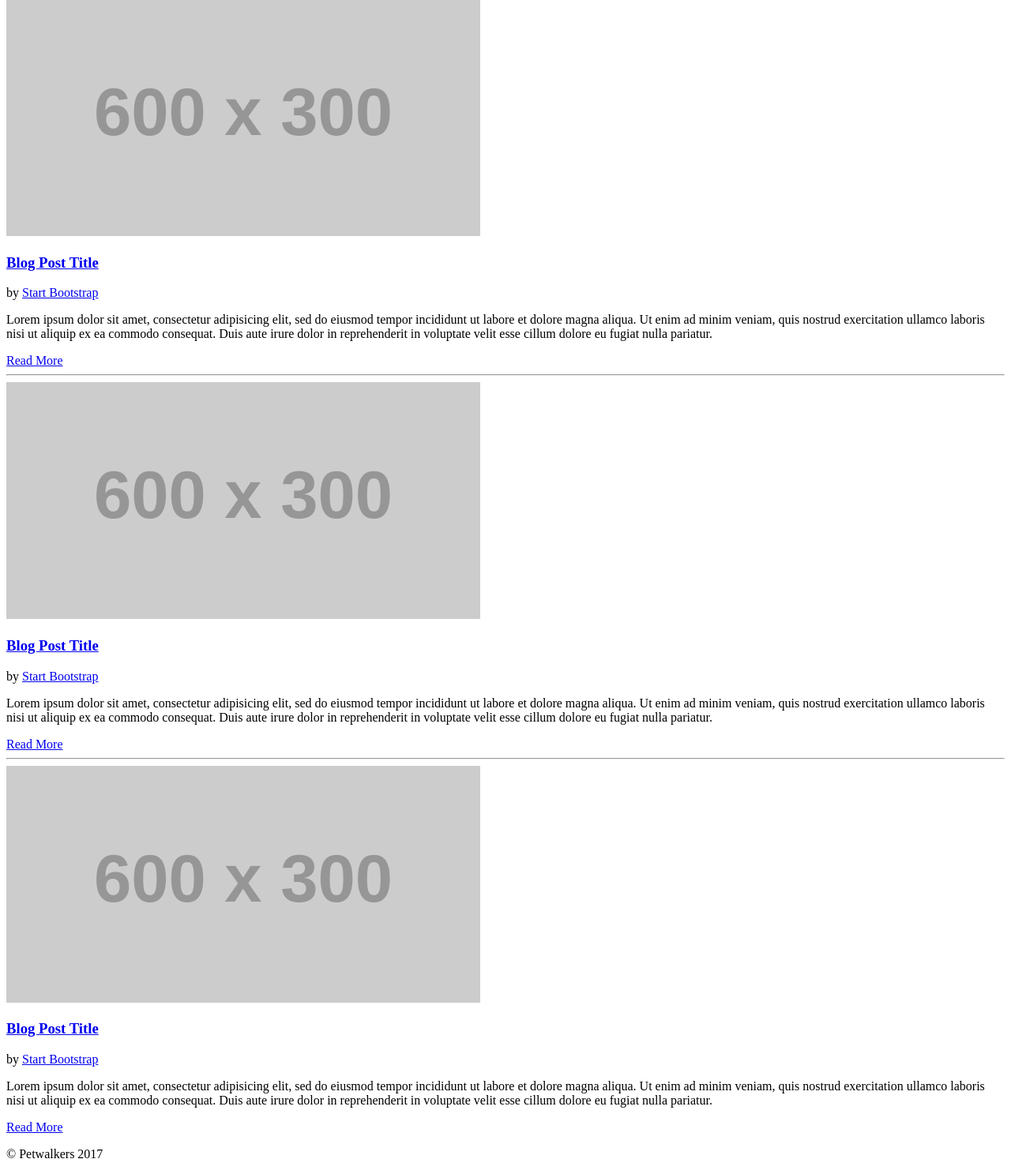
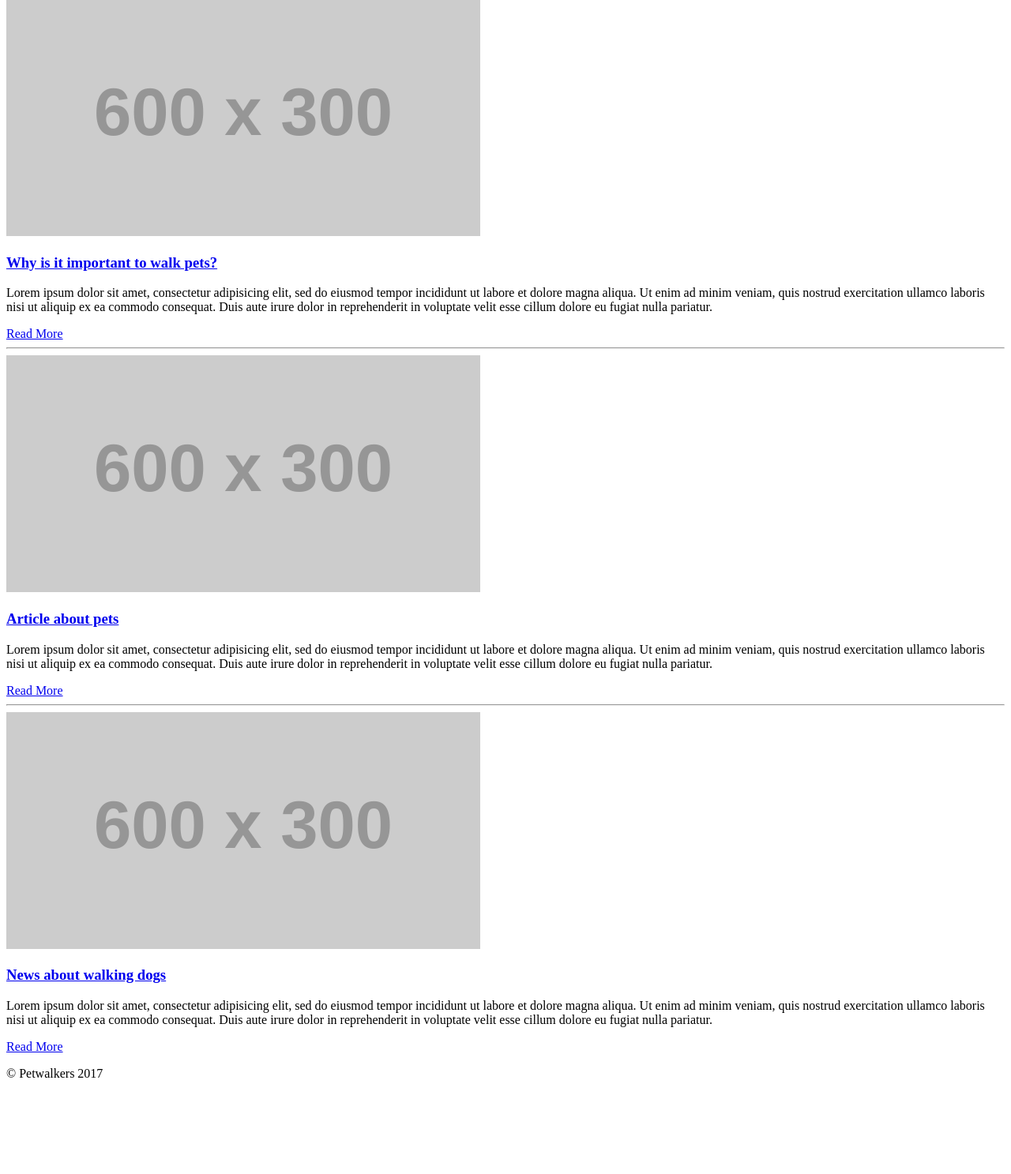
Before and after one commit to milic178/petwalkers, a Yii app: template views/news/index.php in a window 1280 px wide. Shown: the part 81-1568 px from the top of the page at 79% size. After the commit the page ends 1446 px from the top, so only its background shows below. Run offline with PHP 8.4 and a stand-in for Yii, Linux system fonts and the light colour scheme; the template is opened without the code that fills it, so the values that code supplies are empty; grey boxes labelled with a size stand in for pictures from a placeholder-image service; some libraries are stand-ins or nearby versions.

Commit message:
new modficatons fr admin phto update and small fix

```diff
--- a/css/style.css
+++ b/css/style.css
@@ -94,5 +94,5 @@
 }
 
 body{
-    background-color: #e1f388;
+    background-color: #43c09e;
 }
--- a/views/news/index.php
+++ b/views/news/index.php
@@ -4,8 +4,7 @@
 
 
 <?php
-$this->title = $model->title;
-$this->params['breadcrumbs'][] = ['label' => Yii::t('app', 'List of adverts'), 'url' => ['list-adverts']];
+$this->params['breadcrumbs'][] = ['label' => Yii::t('app', 'News and articles'), 'url' => ['news/index']];
 $this->params['breadcrumbs'][] = $this->title; ?>
 
 <body>
@@ -29,9 +28,8 @@
         </div>
         <div class="col-md-6">
             <h3>
-                <a href="blog-post.html">Blog Post Title</a>
+                <a href="blog-post.html">Why is it important to walk pets?</a>
             </h3>
-            <p>by <a href="#">Start Bootstrap</a>
             </p>
             <p>Lorem ipsum dolor sit amet, consectetur adipisicing elit, sed do eiusmod tempor incididunt ut labore et dolore magna aliqua. Ut enim ad minim veniam, quis nostrud exercitation ullamco laboris nisi ut aliquip ex ea commodo consequat. Duis aute irure dolor in reprehenderit in voluptate velit esse cillum dolore eu fugiat nulla pariatur.</p>
             <a class="btn btn-primary" href="blog-post.html">Read More <i class="fa fa-angle-right"></i></a>
@@ -49,9 +47,8 @@
             </a>
         </div>
         <div class="col-md-6">
-            <h3><a href="blog-post.html">Blog Post Title</a>
+            <h3><a href="blog-post.html">Article about pets</a>
             </h3>
-            <p>by <a href="#">Start Bootstrap</a>
             </p>
             <p>Lorem ipsum dolor sit amet, consectetur adipisicing elit, sed do eiusmod tempor incididunt ut labore et dolore magna aliqua. Ut enim ad minim veniam, quis nostrud exercitation ullamco laboris nisi ut aliquip ex ea commodo consequat. Duis aute irure dolor in reprehenderit in voluptate velit esse cillum dolore eu fugiat nulla pariatur.</p>
             <a class="btn btn-primary" href="blog-post.html">Read More <i class="fa fa-angle-right"></i></a>
@@ -69,9 +66,8 @@
             </a>
         </div>
         <div class="col-md-6">
-            <h3><a href="blog-post.html">Blog Post Title</a>
+            <h3><a href="blog-post.html">News about walking dogs</a>
             </h3>
-            <p>by <a href="#">Start Bootstrap</a>
             </p>
             <p>Lorem ipsum dolor sit amet, consectetur adipisicing elit, sed do eiusmod tempor incididunt ut labore et dolore magna aliqua. Ut enim ad minim veniam, quis nostrud exercitation ullamco laboris nisi ut aliquip ex ea commodo consequat. Duis aute irure dolor in reprehenderit in voluptate velit esse cillum dolore eu fugiat nulla pariatur.</p>
             <a class="btn btn-primary" href="blog-post.html">Read More <i class="fa fa-angle-right"></i></a>
```
